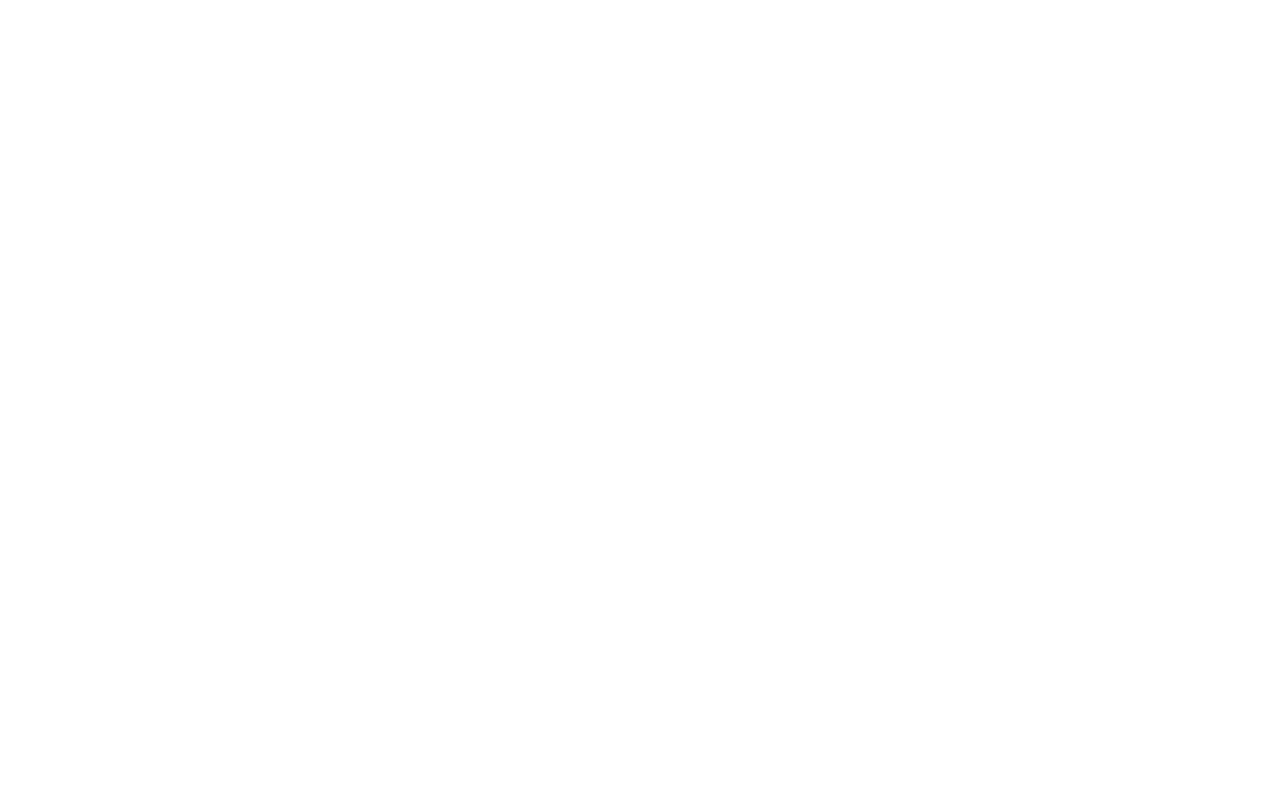
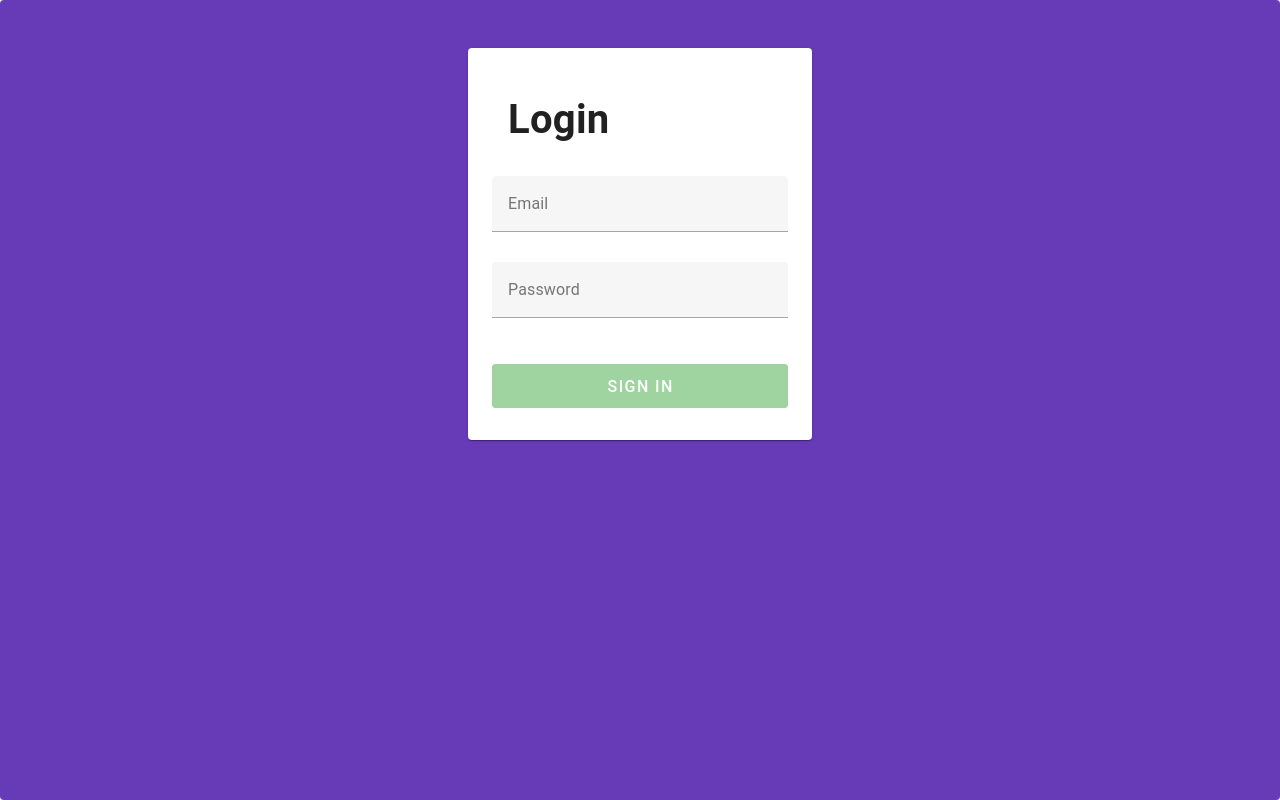
Before and after one commit to uzairkk1/appointment-frontend-vue, a Vue app: page /login in a window 1280 px wide. Before the commit this address had no page. Built offline with nearby package versions, Linux system fonts and the light colour scheme.

Commit message:
Added login page and auth guard

```diff
--- a/package.json
+++ b/package.json
@@ -11,9 +11,11 @@
   "dependencies": {
     "@mdi/font": "^7.3.67",
     "pinia": "^2.1.7",
+    "vee-validate": "^4.12.2",
     "vue": "^3.3.4",
     "vue-router": "^4.2.5",
-    "vuetify": "^3.4.2"
+    "vuetify": "^3.4.2",
+    "yup": "^1.3.2"
   },
   "devDependencies": {
     "@vitejs/plugin-vue": "^4.4.0",
--- a/src/components/SideBar.vue
+++ b/src/components/SideBar.vue
@@ -18,6 +18,7 @@
     expand-on-hover
     :rail="rails"
     mobile-breakpoint="sm"
+    name="V-Nav"
     @update:modelValue="updateNavState"
   >
     <v-list>
--- /dev/null
+++ b/src/layouts/AuthLayout.vue
@@ -0,0 +1,8 @@
+<script setup></script>
+<template>
+  <v-app>
+    <v-main name="V-MAINS">
+      <slot></slot>
+    </v-main>
+  </v-app>
+</template>
--- a/src/layouts/HomeLayout.vue
+++ b/src/layouts/HomeLayout.vue
@@ -41,7 +41,6 @@
 </script>
 <template>
   <v-app>
-    <v-layout class="rounded rounded-md">
     <SideBar
       @update-nav="onUpdateNav"
       :is-md-up="display.mdAndUp.value"
@@ -50,9 +49,8 @@
     />
     <AppBar @update-nav="onUpdateNav" :is-sm-down="display.smAndDown.value" />
 
-      <v-main>
+    <v-main name="V-MAINS">
       <slot></slot>
     </v-main>
-    </v-layout>
   </v-app>
 </template>
--- a/src/router/index.js
+++ b/src/router/index.js
@@ -1,6 +1,13 @@
 import { createRouter, createWebHistory } from "vue-router";
 import HomeView from "../views/HomeView.vue";
+import LoginView from "../views/LoginView.vue";
+import RegisterView from "../views/RegisterView.vue";
+
 import HomeLayout from "../layouts/HomeLayout.vue";
+import AuthLayout from "../layouts/AuthLayout.vue";
+
+import { useAuthStore } from "../stores/Auth";
+import { storeToRefs } from "pinia";
 
 const router = createRouter({
   history: createWebHistory(import.meta.env.BASE_URL),
@@ -9,7 +16,19 @@
       path: "/",
       name: "home",
       component: HomeView,
-      meta: { layout: HomeLayout },
+      meta: { layout: HomeLayout, requiresAuth: true },
+    },
+    {
+      path: "/login",
+      name: "login",
+      component: LoginView,
+      meta: { layout: AuthLayout },
+    },
+    {
+      path: "/register",
+      name: "register",
+      component: RegisterView,
+      meta: { layout: AuthLayout },
     },
     {
       path: "/about",
@@ -23,4 +42,19 @@
   ],
 });
 
+router.beforeEach(async (to, from) => {
+  const auth = useAuthStore();
+
+  const { isAuthenticated } = storeToRefs(auth);
+
+  if (
+    // make sure the user is authenticated
+    to.meta.requiresAuth &&
+    !isAuthenticated.value
+  ) {
+    // redirect the user to the login page
+    return { name: "login" };
+  }
+});
+
 export default router;
--- /dev/null
+++ b/src/stores/Auth.js
@@ -0,0 +1,10 @@
+import { ref, computed } from "vue";
+import { defineStore } from "pinia";
+
+export const useAuthStore = defineStore("auth", () => {
+  const user = ref(null);
+  const accessToken = ref(null);
+  const isAuthenticated = computed(() => user.value != undefined);
+
+  return { user, accessToken, isAuthenticated };
+});
--- a/src/views/HomeView.vue
+++ b/src/views/HomeView.vue
@@ -1,5 +1,51 @@
 <script setup></script>
 
 <template>
-  <main>HELLO I AM HOME COMP</main>
+  <div class="ma-8">
+    <v-row>
+      <v-col md="4" sm="6" xs="12">
+        <v-card>
+          <template v-slot:title> This is a title </template>
+
+          <template v-slot:text> This is content </template>
+        </v-card>
+      </v-col>
+      <v-col md="4" sm="6" xs="12">
+        <v-card>
+          <template v-slot:title> This is a title </template>
+
+          <template v-slot:subtitle> This is a subtitle </template>
+
+          <template v-slot:text> This is content </template>
+        </v-card>
+      </v-col>
+      <v-col md="4" sm="6" xs="12">
+        <v-card>
+          <template v-slot:title> This is a title </template>
+
+          <template v-slot:subtitle> This is a subtitle </template>
+
+          <template v-slot:text> This is content </template>
+        </v-card>
+      </v-col>
+      <v-col md="4" sm="6" xs="12">
+        <v-card>
+          <template v-slot:title> This is a title </template>
+
+          <template v-slot:subtitle> This is a subtitle </template>
+
+          <template v-slot:text> This is content </template>
+        </v-card>
+      </v-col>
+      <v-col md="4" sm="6" xs="12">
+        <v-card>
+          <template v-slot:title> This is a title </template>
+
+          <template v-slot:subtitle> This is a subtitle </template>
+
+          <template v-slot:text> This is content </template>
+        </v-card>
+      </v-col>
+    </v-row>
+  </div>
 </template>
--- /dev/null
+++ b/src/views/LoginView.vue
@@ -0,0 +1,84 @@
+<script setup>
+import { ref, computed } from "vue";
+import {
+  useField,
+  useForm,
+  useIsFormDirty,
+  useIsFormValid,
+} from "vee-validate";
+import * as yup from "yup";
+
+const { handleSubmit } = useForm({
+  validationSchema: yup.object({
+    email: yup
+      .string()
+      .email("Invalid email provided")
+      .required("Email is required")
+      .typeError("Email is required"),
+    password: yup
+      .string()
+      .min(6, "Password length should be greater or equal to 6")
+      .required("Password is required"),
+  }),
+});
+
+const isDirty = useIsFormDirty();
+const isValid = useIsFormValid();
+
+const isDisabled = computed(() => {
+  return !isDirty.value || !isValid.value;
+});
+
+const password = useField("password");
+const email = useField("email");
+
+const submit = handleSubmit((values) => {
+  alert(JSON.stringify(values, null, 2));
+});
+
+const loading = ref(false);
+</script>
+<template>
+  <div class="auth-layout-wrapper h-100 w-100">
+    <v-sheet class="bg-deep-purple pa-12 h-100 w-100" rounded>
+      <v-card class="mx-auto px-6 py-8" max-width="344">
+        <v-card-title class="mb-4"> <h1>Login</h1> </v-card-title>
+        <v-form @submit.prevent="submit">
+          <v-text-field
+            v-model="email.value.value"
+            :error-messages="email.errorMessage.value"
+            :readonly="loading"
+            class="mb-2"
+            clearable
+            label="Email"
+          ></v-text-field>
+
+          <v-text-field
+            v-model="password.value.value"
+            :error-messages="password.errorMessage.value"
+            :readonly="loading"
+            clearable
+            label="Password"
+            placeholder="Enter your password"
+          ></v-text-field>
+
+          <br />
+
+          <v-btn
+            :disabled="isDisabled"
+            :loading="loading"
+            block
+            color="success"
+            size="large"
+            type="submit"
+            variant="elevated"
+          >
+            Sign In
+          </v-btn>
+        </v-form>
+      </v-card>
+    </v-sheet>
+  </div>
+</template>
+
+<style></style>
--- /dev/null
+++ b/src/views/RegisterView.vue
@@ -0,0 +1,7 @@
+<template>
+  <div class="about">
+    <h1>This register page</h1>
+  </div>
+</template>
+
+<style></style>
```
Also changed, not shown: 1 other file (tests, documents, lock files or other folders). Lines whose indentation alone changed are shown as unchanged.
